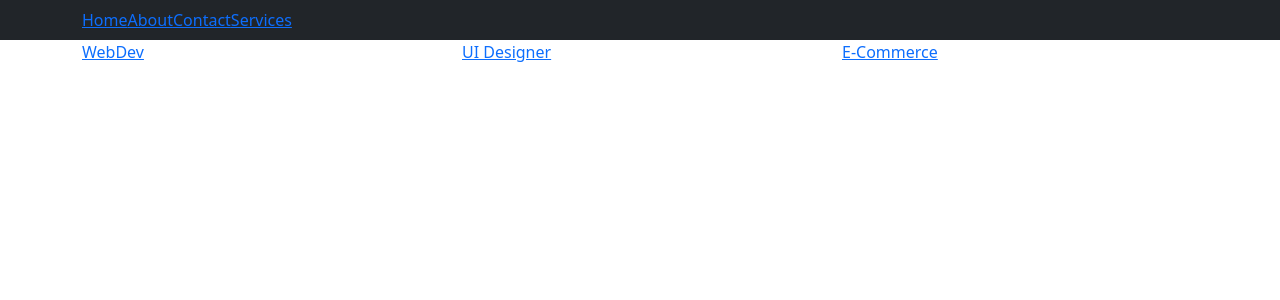
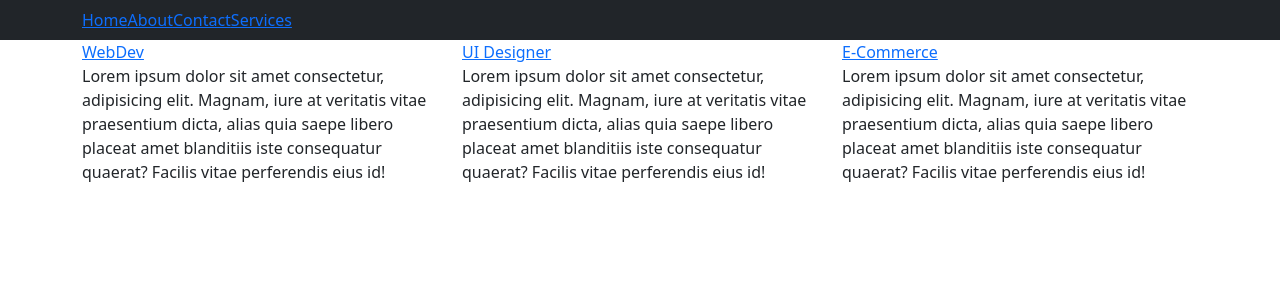
Before and after one commit to shawlycode/react-router, a React (Create React App) app: page /service/service_details/1 in a window 1280 px wide. Shown: the top 300 px of the page. Built offline with nearby package versions, Linux system fonts and the light colour scheme.

Commit message:
added servicedetails content

```diff
--- a/src/Pages/ServiceDetail.jsx
+++ b/src/Pages/ServiceDetail.jsx
@@ -1,19 +1,37 @@
 import React from "react";
-import { Container,Row,Col } from "react-bootstrap";
-import {Link} from 'react-router-dom';
+import { Container, Row, Col } from "react-bootstrap";
+import { Link } from "react-router-dom";
 
 function ServiceDetail() {
   return (
     <Container>
       <Row>
         <Col>
-        <Link to ="/service/webdev/service_details">WebDev</Link>
+          <Link to="/service/webdev/service_details">WebDev</Link>
+          <p>
+            Lorem ipsum dolor sit amet consectetur, adipisicing elit. Magnam,
+            iure at veritatis vitae praesentium dicta, alias quia saepe libero
+            placeat amet blanditiis iste consequatur quaerat? Facilis vitae
+            perferendis eius id!
+          </p>
         </Col>
         <Col>
-        <Link to ="/service/uidesigner/service_details">UI Designer</Link>
+          <Link to="/service/uidesigner/service_details">UI Designer</Link>
+          <p>
+            Lorem ipsum dolor sit amet consectetur, adipisicing elit. Magnam,
+            iure at veritatis vitae praesentium dicta, alias quia saepe libero
+            placeat amet blanditiis iste consequatur quaerat? Facilis vitae
+            perferendis eius id!
+          </p>
         </Col>
         <Col>
-        <Link to ="/service/ecommerce/service_details">E-Commerce</Link>
+          <Link to="/service/ecommerce/service_details">E-Commerce</Link>
+          <p>
+            Lorem ipsum dolor sit amet consectetur, adipisicing elit. Magnam,
+            iure at veritatis vitae praesentium dicta, alias quia saepe libero
+            placeat amet blanditiis iste consequatur quaerat? Facilis vitae
+            perferendis eius id!
+          </p>
         </Col>
       </Row>
     </Container>
```
